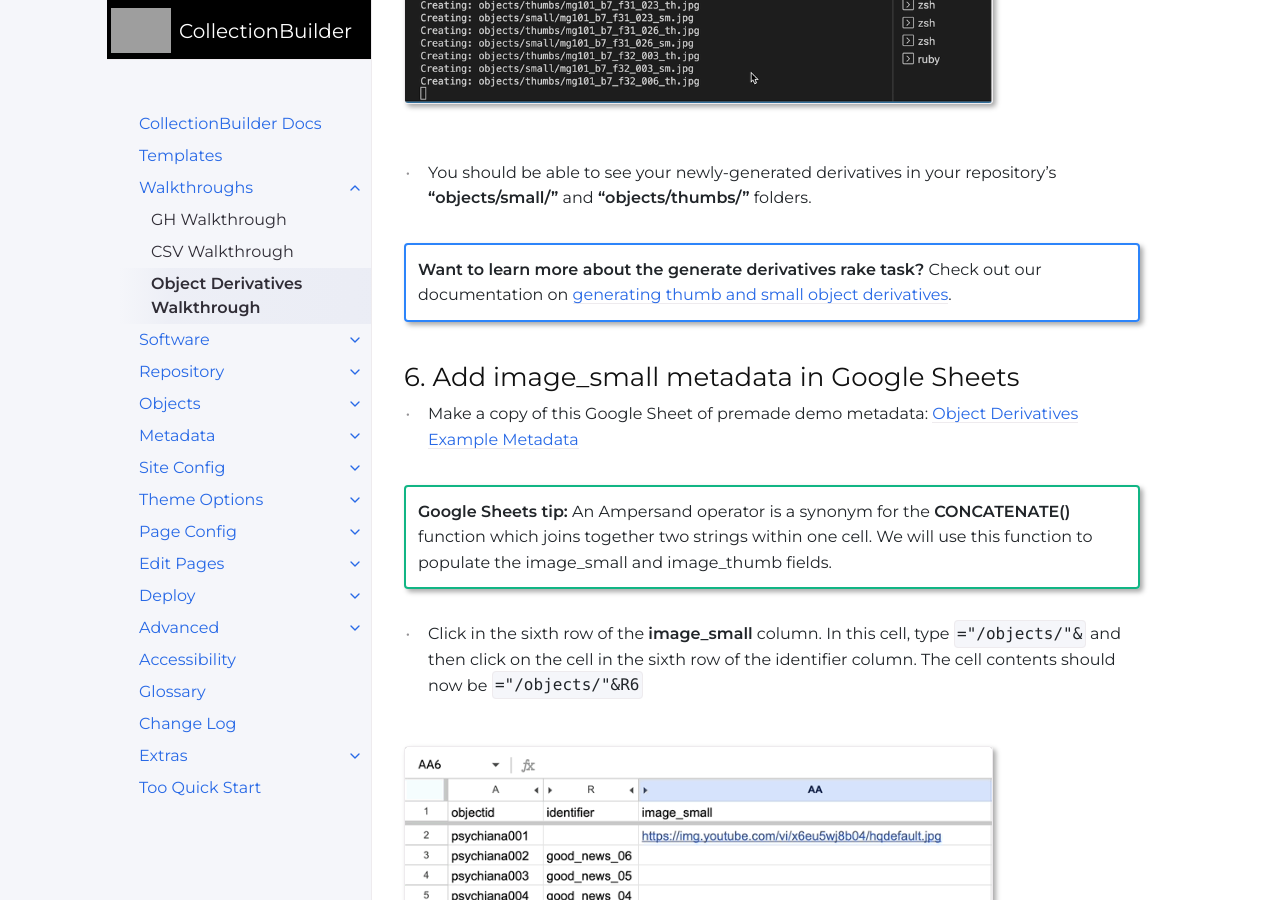
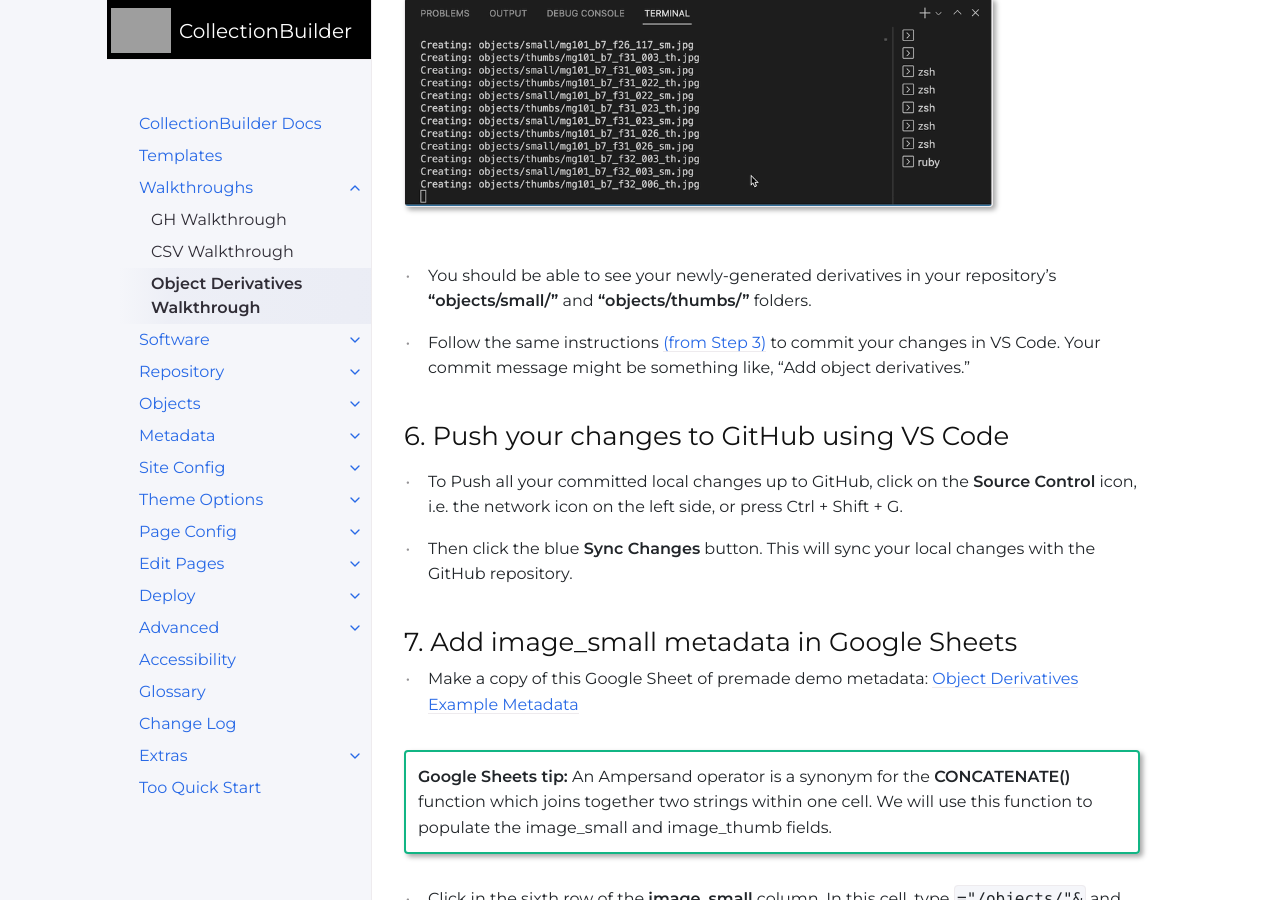
Before and after one commit to CollectionBuilder/cb-docs, a Jekyll site: the page built from docs/walkthroughs/derivatives-walkthrough.md, in a window 1280 px wide and 900 px high, scrolled down 4535 px. Built offline with Jekyll 4.4.1, drawn with Linux system fonts in a browser that asks for light colours; comment, search, counter and statistics services are not loaded; some of the changed text lies outside the part shown.

Commit message:
Revise derivatives walkthrough content

```diff
--- a/docs/walkthroughs/derivatives-walkthrough.md
+++ b/docs/walkthroughs/derivatives-walkthrough.md
@@ -46,9 +46,7 @@ This walkthrough builds off the [CollectionBuilder-CSV Walkthrough](https://coll
 
 - Click the blue **Commit** button below the message box to commit the change.
 
-- To Push your local changes up to GitHub, click the blue **Sync Changes** button.
-
-## 4. Upload your object files to the "objects/" folder
+## 4. Add your object files to the "objects/" folder
 
 - Download the [demo-objects.zip](https://www.lib.uidaho.edu/collectionbuilder/demo-objects.zip){:target="_blank" rel="noopener"} file (includes image files, PDFs, and mp3s). Double click on this file to unzip it.
 
@@ -57,19 +55,22 @@ This walkthrough builds off the [CollectionBuilder-CSV Walkthrough](https://coll
 - Find the unzipped demo-objects folder (most likely in Downloads or on the Desktop) and open the folder.
 
 {:.alert .alert-red}
-**Warning:** Make sure to select all the object files in the demo-objects folder instead of just uploading the demo-objects.zip file or the demo-objects folder.
+**Warning:** Make sure to select all the object files in the demo-objects folder instead of just adding the demo-objects.zip file or the demo-objects folder.
 
 - Drag your mouse down the list of files to select all the objects to add to your repository. Then drag the selected objects into the **objects** folder, right underneath the folder called **"thumbs."**
 
 {% include feature/image.html img="objects-upload-csv.gif" alt="User selects all files from demo-objects folder and drags them into the objects folder on Visual Studio Code" border=true width="80%" %}
 
-- Follow the instructions [(from Step 3)](https://collectionbuilder.github.io/cb-docs/docs/walkthroughs/derivatives-walkthrough/#3-commit-your-changes-using-vs-code) to commit and sync your changes.
+- Follow the same instructions [(from Step 3)](https://collectionbuilder.github.io/cb-docs/docs/walkthroughs/derivatives-walkthrough/#3-commit-your-changes-using-vs-code) to commit your changes in VS Code. Your commit message might be something like, "Add objects."
 
 ## 5. Run the **rake derivatives** task
 
 - CB-CSV's **"generate_derivatives"** rake task automates creating a small and thumb image from all images and PDFs contained within the **"objects/"** directory in your project repository. It automatically  outputs the derivatives to **"objects/small/"** and **"objects/thumbs/"** folders.
 
-- In VS Code, open a terminal in your project repository by clicking **Terminal** in the top menu bar and then **"New Terminal."**
+{:.alert .alert-blue}
+**Want to learn more about the generate derivatives rake task?** Check out our documentation on [generating thumb and small object derivatives](https://collectionbuilder.github.io/cb-docs/docs/objects/derivatives/#create-small-and-thumb-derivatives){:target="_blank" rel="noopener"}.
+
+- To run the generate derivatives rake task, navigate to your project repository in VS Code and open a terminal by clicking **Terminal** in the top menu bar and then **"New Terminal."**
 
 {% include feature/image.html img="newterminal.gif" alt="Visual Studio Code user opens a new terminal by clicking on Terminal and then New Terminal" border=true width="80%" %}
 
@@ -85,10 +86,15 @@ This walkthrough builds off the [CollectionBuilder-CSV Walkthrough](https://coll
 
 - You should be able to see your newly-generated derivatives in your repository's **"objects/small/"** and **"objects/thumbs/"** folders.
 
-{:.alert .alert-blue}
-**Want to learn more about the generate derivatives rake task?** Check out our documentation on [generating thumb and small object derivatives](https://collectionbuilder.github.io/cb-docs/docs/objects/derivatives/#create-small-and-thumb-derivatives){:target="_blank" rel="noopener"}.
+- Follow the same instructions [(from Step 3)](https://collectionbuilder.github.io/cb-docs/docs/walkthroughs/derivatives-walkthrough/#3-commit-your-changes-using-vs-code) to commit your changes in VS Code. Your commit message might be something like, "Add object derivatives."
 
-## 6. Add image_small metadata in Google Sheets
+## 6. Push your changes to GitHub using VS Code
+
+- To Push all your committed local changes up to GitHub, click on the **Source Control** icon, i.e. the network icon on the left side, or press Ctrl + Shift + G.
+
+- Then click the blue **Sync Changes** button. This will sync your local changes with the GitHub repository.
+
+## 7. Add image_small metadata in Google Sheets
 
 - Make a copy of this Google Sheet of premade demo metadata: [Object Derivatives Example Metadata](https://docs.google.com/spreadsheets/d/11M4SWG5ipL1Axm2-rJICTU_hFys1KU67TXHCSz5uqqY/copy){:target="_blank" rel="noopener"}
 
@@ -157,7 +163,9 @@ https://img.youtube.com/vi/**[youtubeid]**/mqdefault.jpg
 
 - Without opening the file, rename it using all lowercase letters, no spaces, and no special characters. For example: **"demo-repository.csv"**
 
-## 10. Other ways for generating filenames for object derivatives:
+<div class="alert alert-blue" markdown="1">
+
+**Other Ways to Generate Filenames for Object Derivatives**
 
 - **Using the file listing option** found in our [Object Utilities documentation](https://collectionbuilder.github.io/cb-docs/docs/extras/utilities/){:target="_blank" rel="noopener"} to generate a list of filenames
 
@@ -167,6 +175,8 @@ https://img.youtube.com/vi/**[youtubeid]**/mqdefault.jpg
 
     - **Example:** This formula `="/small/"&index(SPLIT(Z15,"."), 1)&"_sm.jpg"` will generate the correct small object filename from the object_location field
 
+</div>
+
 ## 11. Complete steps 8 through 18 of the [CSV Walkthrough](https://collectionbuilder.github.io/cb-docs/docs/walkthroughs/csv-walkthrough/){:target="_blank" rel="noopener"}.
 
-- If you are interested in finishing your collection site setup, return to the [CSV Walkthrough](https://collectionbuilder.github.io/cb-docs/docs/walkthroughs/csv-walkthrough/){:target="_blank" rel="noopener"} and complete steps 8 through 18.
+- If you are interested in finishing your collection site setup with the custom metadata you created, return to the [CSV Walkthrough](https://collectionbuilder.github.io/cb-docs/docs/walkthroughs/csv-walkthrough/){:target="_blank" rel="noopener"} and complete steps 8 through 18.
```
Also changed, not shown: other parts of docs/walkthroughs/derivatives-walkthrough.md (+3 -3 lines).
